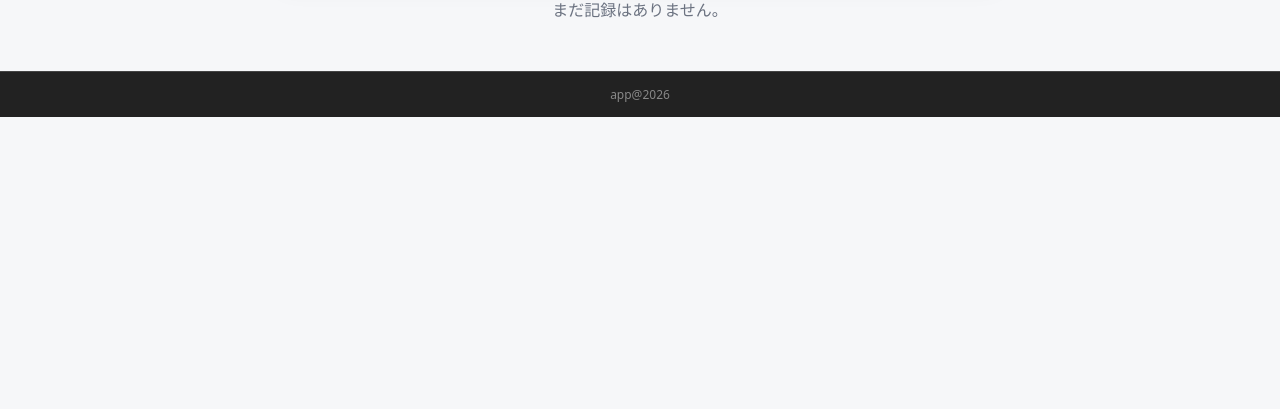
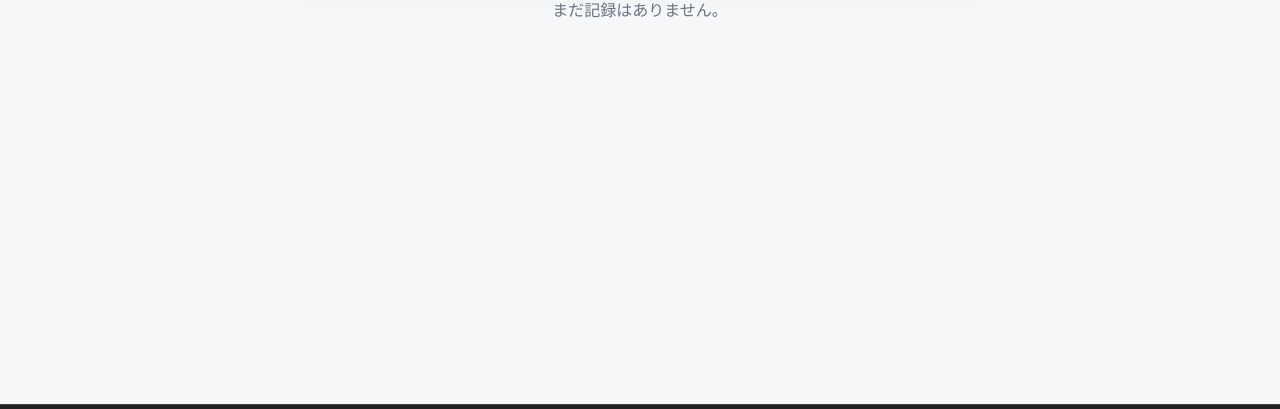
Before and after one commit to TomaruRx/utamemory, a React (Vite) app: page / in a window 1280 px wide. Shown: the part 374-783 px from the top of the page. Built offline with nearby package versions, Linux system fonts and the light colour scheme.

Commit message:
[change] move footer bottom

```diff
--- a/style/style.css
+++ b/style/style.css
@@ -11,6 +11,7 @@
 body {
   margin: 0;
   min-height: 100vh;
+  padding-bottom: 24px;
   font-family: system-ui, -apple-system, BlinkMacSystemFont, "Segoe UI", sans-serif;
   background: #f6f7f9;
   color: #1f2937;
@@ -23,6 +24,11 @@ header {
 }
 
 .footer {
+  position: fixed;
+  right: 0;
+  bottom: 0;
+  left: 0;
+  z-index: 10;
   background-color: #333333;
   color: #ffffff;
 }
@@ -35,6 +41,10 @@ header {
   font-size: 12px;
   color: #888888;
   border-top: 1px solid #444444;
+}
+
+.footer-copyright p {
+  margin: 0;
 }
 
 .title-icon {
--- a/style/style.scss
+++ b/style/style.scss
@@ -12,6 +12,7 @@
 body {
   margin: 0;
   min-height: 100vh;
+  padding-bottom: 24px;
   font-family: system-ui, -apple-system, BlinkMacSystemFont, "Segoe UI", sans-serif;
   background: #f6f7f9;
   color: #1f2937;
@@ -24,6 +25,11 @@ header {
 }
 
 .footer {
+  position: fixed;
+  right: 0;
+  bottom: 0;
+  left: 0;
+  z-index: 10;
   background-color: #333333;
   color: #ffffff;
 }
@@ -36,6 +42,10 @@ header {
   font-size: 12px;
   color: #888888;
   border-top: 1px solid #444444;
+}
+
+.footer-copyright p {
+  margin: 0;
 }
 
 .title-icon {
```
